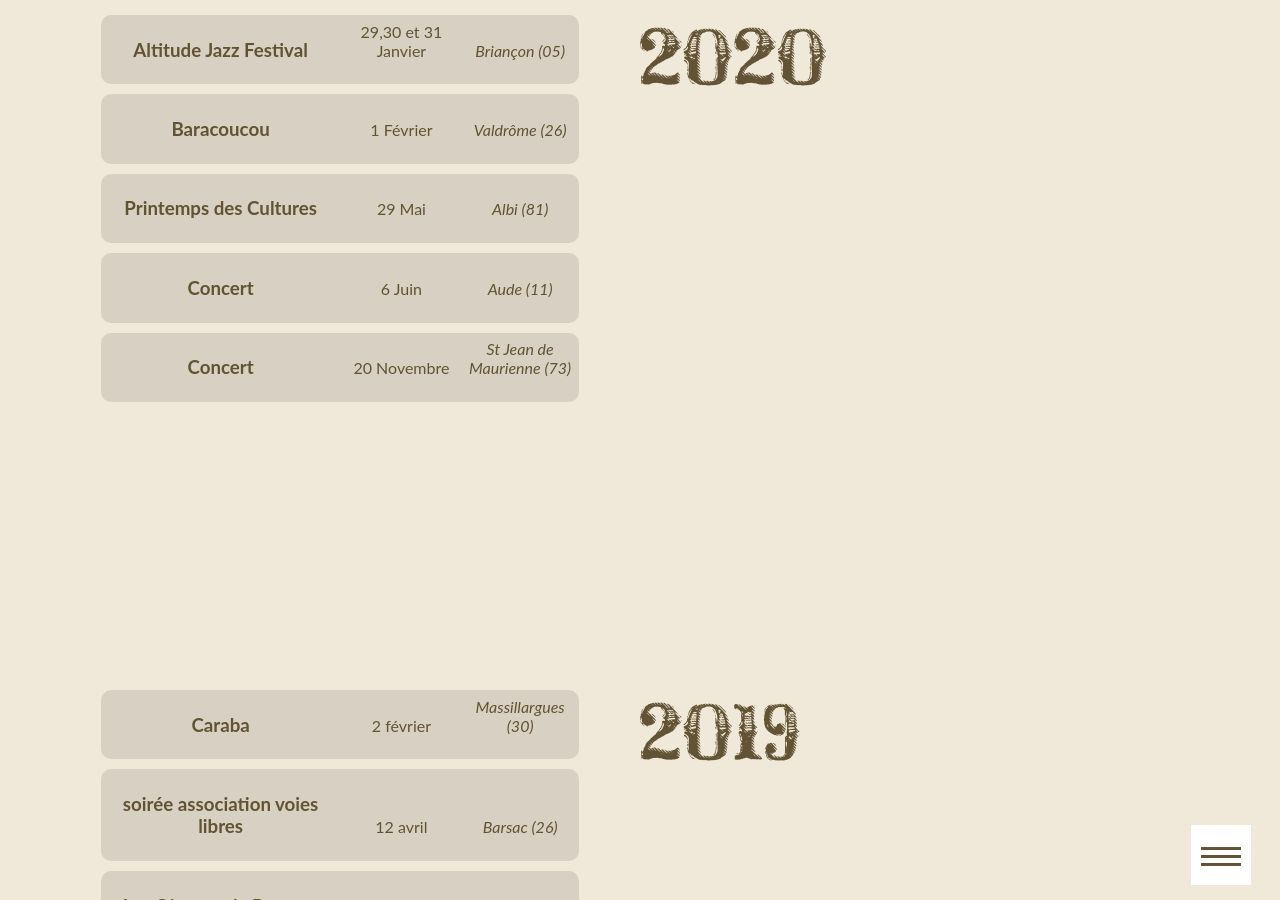
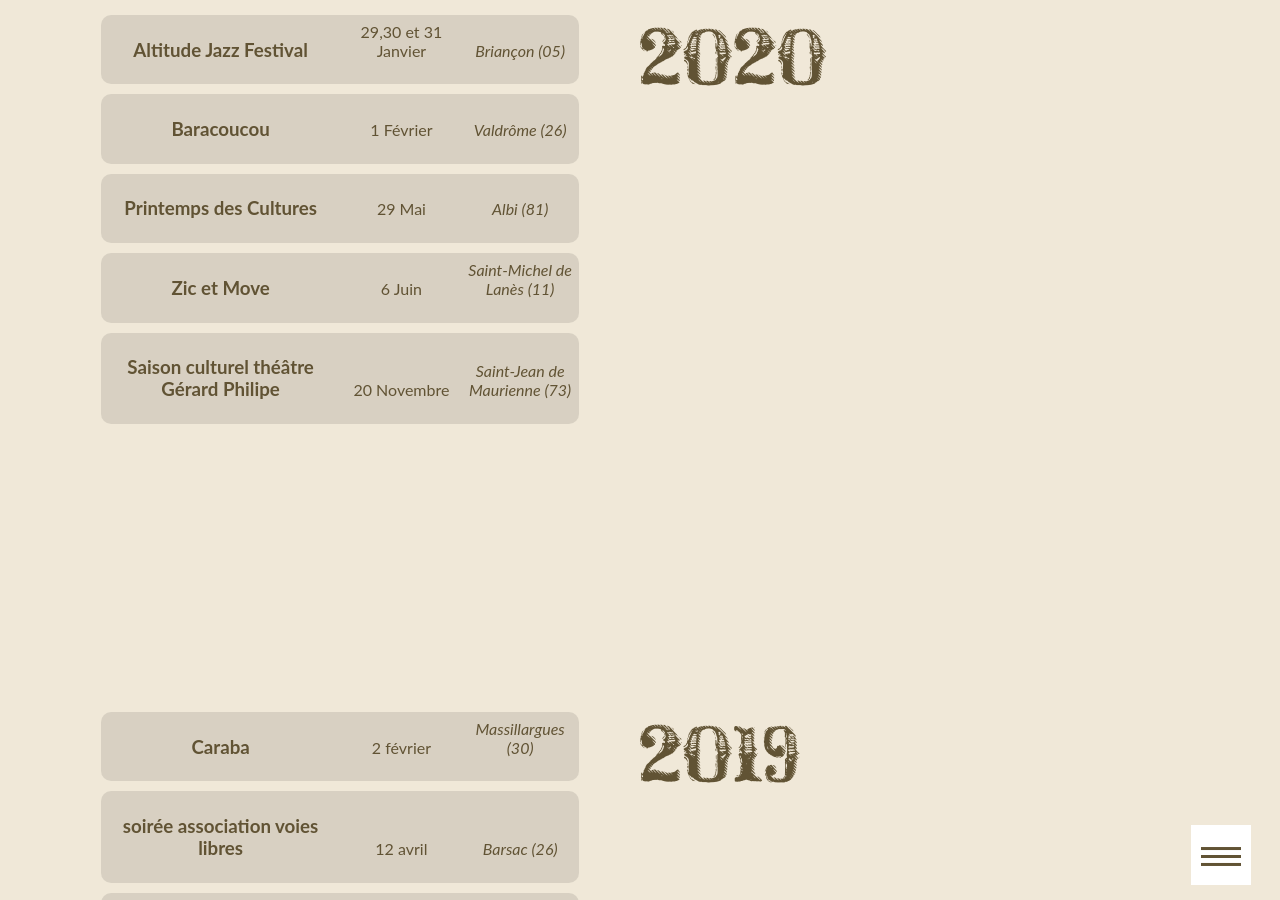
Before and after one commit to ftmftrs/ftmftrs.github.io, a Jekyll site: the page built from concert/index.html, in a window 1280 px wide and 900 px high, scrolled down 1039 px. Built offline with Jekyll 4.4.1, drawn with Linux system fonts in a browser that asks for light colours; Markdown is read by kramdown in place of the engine named in the settings; comment, search, counter and statistics services are not loaded.

Commit message:
Update concerts.yml

```diff
--- a/_data/concerts.yml
+++ b/_data/concerts.yml
@@ -13,13 +13,13 @@
       date: 29 Mai
       address: Albi (81)
 
-    - title: Concert
+    - title: Zic et Move
       date: 6 Juin
-      address: Aude (11)
+      address: Saint-Michel de Lanès (11)
 
-    - title: Concert
+    - title: Saison culturel théâtre Gérard Philipe
       date: 20 Novembre
-      address: St Jean de Maurienne (73)
+      address: Saint-Jean de Maurienne (73)
 
 
 - name: 2019
```
